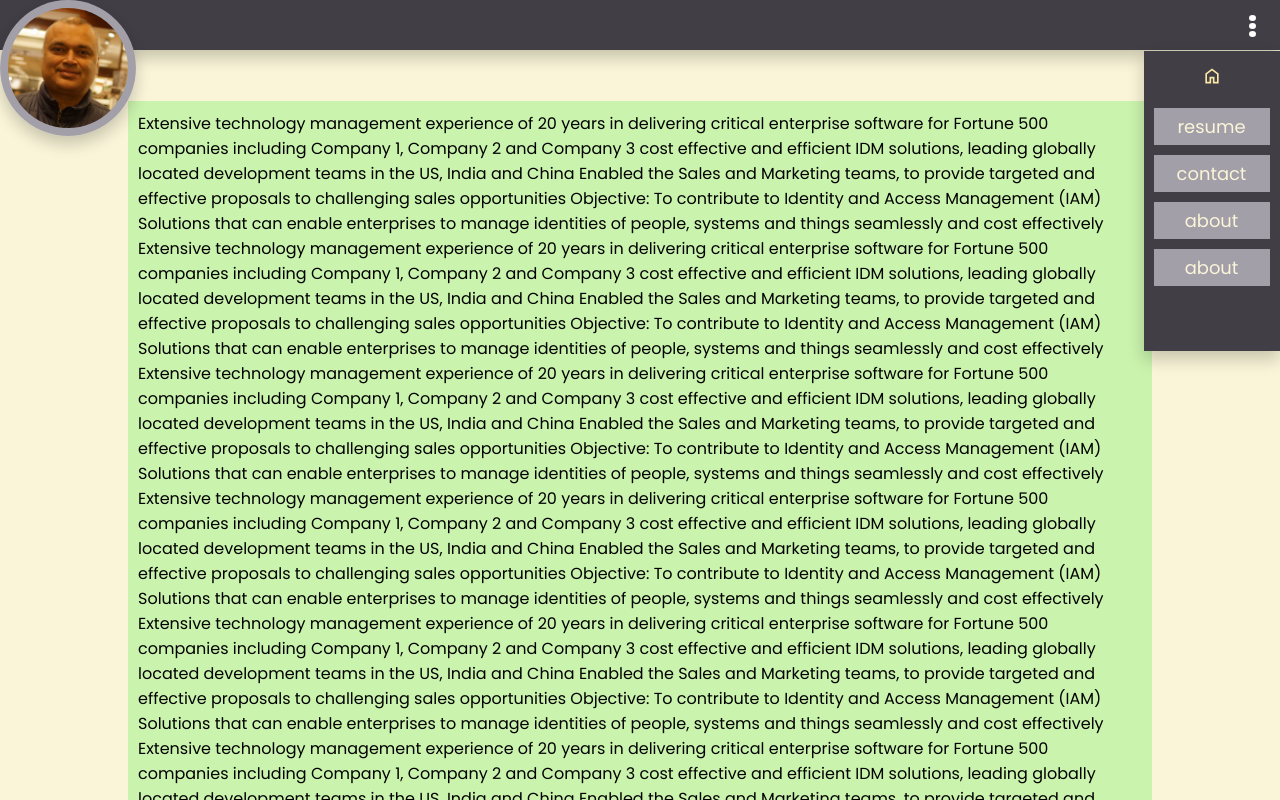
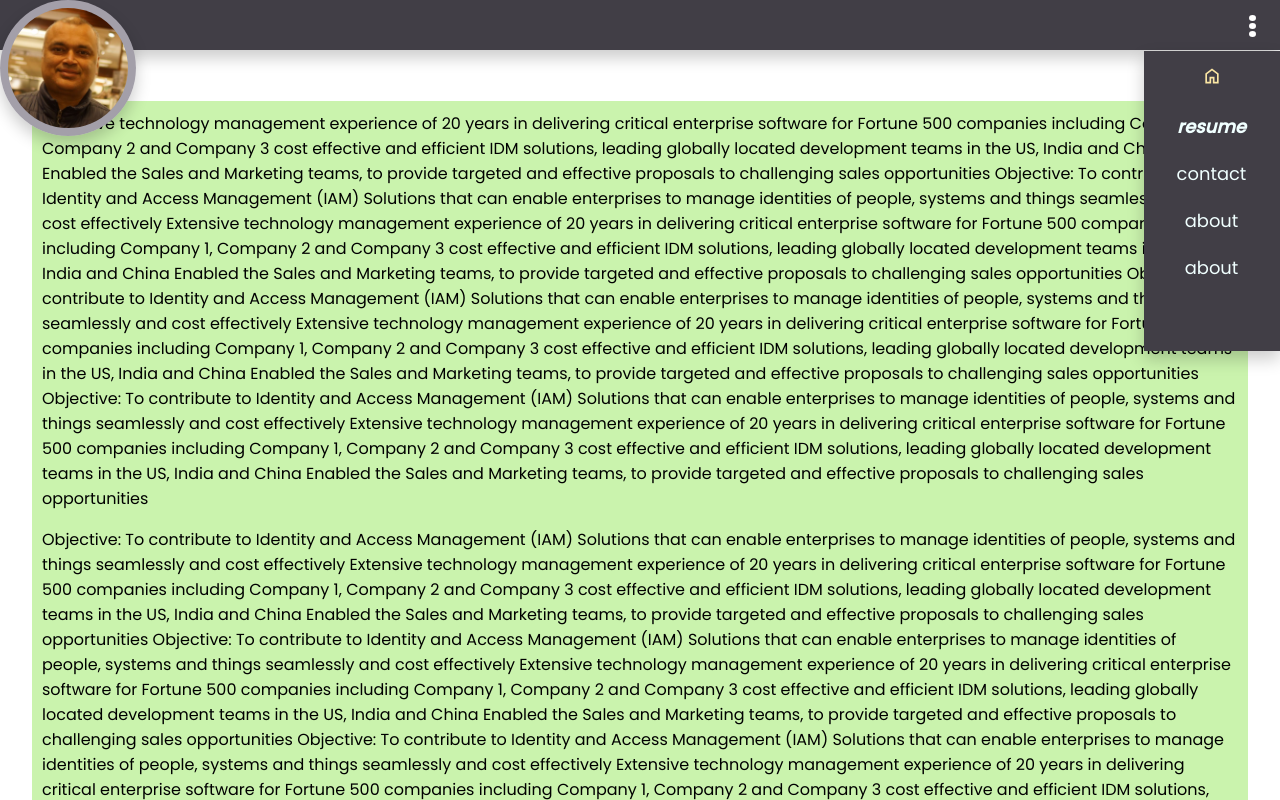
Before and after one commit to avinashgr/node-samples, an Angular app in the folder angular/resume-builder/: page /resume in a window 1280 px wide. Shown: the top 800 px of the page. Built offline with nearby package versions, Linux system fonts and the light colour scheme.

Commit message:
changed the styles for the menu \n updated the code to remove height %

```diff
--- a/angular/resume-builder/src/app/app.component.css
+++ b/angular/resume-builder/src/app/app.component.css
@@ -23,7 +23,7 @@
 .site-body {
     padding-top:100px; /*add buffer to account for the header and the image */
     height: 100%;
-    background-color: var(--off-white);
+    /* background-color: var(--off-white); */
     text-align:center;
     display: flex;
 
@@ -71,7 +71,7 @@
     }
 
     .main-content-body {
-        width: 80%;
+        width: 95%;
         margin: 1px auto;
     }
 
--- a/angular/resume-builder/src/app/navbar/navbar.component.css
+++ b/angular/resume-builder/src/app/navbar/navbar.component.css
@@ -124,7 +124,7 @@
     list-style: none;
   }
   .sidenav ul li{
-    background: var(--gray-400);
+    /* background: var(--gray-400); */
     /* border-radius: var(--border-radius-m); */
     font-size: var(--font-size-m);
     padding:5px 8px;
@@ -147,10 +147,21 @@
   .sidenav .nav-menu .nav-item-home img{
     width: 30px
   }
-  .sidenav .nav-menu .nav-item a{
+  .sidenav .nav-menu .nav-item a {
     text-decoration: none;
+    color: azure;
+
+  }
+  .sidenav .nav-menu .nav-item a:hover, .active {
+    font-weight: bold;
+    font-style: italic;
     color: var(--off-white)
   }
+
+
+
+
+
   .icon{
     display: none;
   }
--- a/angular/resume-builder/src/app/navbar/navbar.component.html
+++ b/angular/resume-builder/src/app/navbar/navbar.component.html
@@ -21,7 +21,7 @@
           <a href="/" class="nav-link"><img src="home.svg" alt=""/></a>
         </li>
         <li class="nav-item">
-          <a routerLink="/resume" routerLinkActive="active" ariaCurrentWhenActive="page" class="nav-link">resume</a>
+          <a routerLink="/resume" routerLinkActive="active" ariaCurrentWhenActive="page" >resume</a>
         </li>
         <li class="nav-item">
           <a routerLink="/contact" routerLinkActive="active" ariaCurrentWhenActive="page" class="nav-link">contact</a>
--- a/angular/resume-builder/src/app/resume/resume.component.css
+++ b/angular/resume-builder/src/app/resume/resume.component.css
@@ -1,5 +1,4 @@
 .resume{
-    height:100%;
     background: rgb(202, 243, 173);
     animation: appearSlow 1s ease-in-out 0s 1 normal none;
     text-align: left;
--- a/angular/resume-builder/src/app/resume/resume.component.html
+++ b/angular/resume-builder/src/app/resume/resume.component.html
@@ -1,5 +1,15 @@
 <div class="resume">
     Extensive technology management experience of 20 years in delivering critical enterprise software for Fortune 500 companies including Company 1, Company 2 and Company 3 cost effective and efficient IDM solutions, leading globally located development teams in the US, India and China Enabled the Sales and Marketing teams, to provide targeted and effective proposals to challenging sales opportunities
+    Objective:
+    To contribute to Identity and Access Management (IAM) Solutions that can enable enterprises to manage identities of people, systems and things seamlessly and cost effectively
+    Extensive technology management experience of 20 years in delivering critical enterprise software for Fortune 500 companies including Company 1, Company 2 and Company 3 cost effective and efficient IDM solutions, leading globally located development teams in the US, India and China Enabled the Sales and Marketing teams, to provide targeted and effective proposals to challenging sales opportunities
+    Objective:
+    To contribute to Identity and Access Management (IAM) Solutions that can enable enterprises to manage identities of people, systems and things seamlessly and cost effectively
+    Extensive technology management experience of 20 years in delivering critical enterprise software for Fortune 500 companies including Company 1, Company 2 and Company 3 cost effective and efficient IDM solutions, leading globally located development teams in the US, India and China Enabled the Sales and Marketing teams, to provide targeted and effective proposals to challenging sales opportunities
+    Objective:
+    To contribute to Identity and Access Management (IAM) Solutions that can enable enterprises to manage identities of people, systems and things seamlessly and cost effectively
+    Extensive technology management experience of 20 years in delivering critical enterprise software for Fortune 500 companies including Company 1, Company 2 and Company 3 cost effective and efficient IDM solutions, leading globally located development teams in the US, India and China Enabled the Sales and Marketing teams, to provide targeted and effective proposals to challenging sales opportunities
+    <p></p>
     Objective:
     To contribute to Identity and Access Management (IAM) Solutions that can enable enterprises to manage identities of people, systems and things seamlessly and cost effectively
     Extensive technology management experience of 20 years in delivering critical enterprise software for Fortune 500 companies including Company 1, Company 2 and Company 3 cost effective and efficient IDM solutions, leading globally located development teams in the US, India and China Enabled the Sales and Marketing teams, to provide targeted and effective proposals to challenging sales opportunities
@@ -23,6 +33,10 @@
     Extensive technology management experience of 20 years in delivering critical enterprise software for Fortune 500 companies including Company 1, Company 2 and Company 3 cost effective and efficient IDM solutions, leading globally located development teams in the US, India and China Enabled the Sales and Marketing teams, to provide targeted and effective proposals to challenging sales opportunities
     Objective:
     To contribute to Identity and Access Management (IAM) Solutions that can enable enterprises to manage identities of people, systems and things seamlessly and cost effectively
+    Objective:
+    To contribute to Identity and Access Management (IAM) Solutions that can enable enterprises to manage identities of people, systems and things seamlessly and cost effectively
+    Objective:
+    To contribute to Identity and Access Management (IAM) Solutions that can enable enterprises to manage identities of people, systems and things seamlessly and cost effectively
     Extensive technology management experience of 20 years in delivering critical enterprise software for Fortune 500 companies including Company 1, Company 2 and Company 3 cost effective and efficient IDM solutions, leading globally located development teams in the US, India and China Enabled the Sales and Marketing teams, to provide targeted and effective proposals to challenging sales opportunities
     Objective:
     To contribute to Identity and Access Management (IAM) Solutions that can enable enterprises to manage identities of people, systems and things seamlessly and cost effectively
@@ -32,4 +46,25 @@
     Extensive technology management experience of 20 years in delivering critical enterprise software for Fortune 500 companies including Company 1, Company 2 and Company 3 cost effective and efficient IDM solutions, leading globally located development teams in the US, India and China Enabled the Sales and Marketing teams, to provide targeted and effective proposals to challenging sales opportunities
     Objective:
     To contribute to Identity and Access Management (IAM) Solutions that can enable enterprises to manage identities of people, systems and things seamlessly and cost effectively
+    Extensive technology management experience of 20 years in delivering critical enterprise software for Fortune 500 companies including Company 1, Company 2 and Company 3 cost effective and efficient IDM solutions, leading globally located development teams in the US, India and China Enabled the Sales and Marketing teams, to provide targeted and effective proposals to challenging sales opportunities
+    Objective:
+    To contribute to Identity and Access Management (IAM) Solutions that can enable enterprises to manage identities of people, systems and things seamlessly and cost effectively
+    Extensive technology management experience of 20 years in delivering critical enterprise software for Fortune 500 companies including Company 1, Company 2 and Company 3 cost effective and efficient IDM solutions, leading globally located development teams in the US, India and China Enabled the Sales and Marketing teams, to provide targeted and effective proposals to challenging sales opportunities
+    Objective:
+    To contribute to Identity and Access Management (IAM) Solutions that can enable enterprises to manage identities of people, systems and things seamlessly and cost effectively
+    Extensive technology management experience of 20 years in delivering critical enterprise software for Fortune 500 companies including Company 1, Company 2 and Company 3 cost effective and efficient IDM solutions, leading globally located development teams in the US, India and China Enabled the Sales and Marketing teams, to provide targeted and effective proposals to challenging sales opportunities
+    <p></p>
+    Objective:
+    To contribute to Identity and Access Management (IAM) Solutions that can enable enterprises to manage identities of people, systems and things seamlessly and cost effectively
+    Extensive technology management experience of 20 years in delivering critical enterprise software for Fortune 500 companies including Company 1, Company 2 and Company 3 cost effective and efficient IDM solutions, leading globally located development teams in the US, India and China Enabled the Sales and Marketing teams, to provide targeted and effective proposals to challenging sales opportunities
+    Objective:
+    To contribute to Identity and Access Management (IAM) Solutions that can enable enterprises to manage identities of people, systems and things seamlessly and cost effectively
+    Extensive technology management experience of 20 years in delivering critical enterprise software for Fortune 500 companies including Company 1, Company 2 and Company 3 cost effective and efficient IDM solutions, leading globally located development teams in the US, India and China Enabled the Sales and Marketing teams, to provide targeted and effective proposals to challenging sales opportunities
+    Objective:
+    To contribute to Identity and Access Management (IAM) Solutions that can enable enterprises to manage identities of people, systems and things seamlessly and cost effectively
+    Extensive technology management experience of 20 years in delivering critical enterprise software for Fortune 500 companies including Company 1, Company 2 and Company 3 cost effective and efficient IDM solutions, leading globally located development teams in the US, India and China Enabled the Sales and Marketing teams, to provide targeted and effective proposals to challenging sales opportunities
+    Objective:
+    To contribute to Identity and Access Management (IAM) Solutions that can enable enterprises to manage identities of people, systems and things seamlessly and cost effectively
+    Objective:
+    To contribute to Identity and Access Management (IAM) Solutions that can enable enterprises to manage identities of people, systems and things seamlessly and cost effectively
 </div>
--- a/angular/resume-builder/src/index.html
+++ b/angular/resume-builder/src/index.html
@@ -2,7 +2,7 @@
 <html lang="en">
 <head>
   <meta charset="utf-8">
-  <title>ResumeBuilder</title>
+  <title>Reach Me</title>
   <base href="/">
   <meta name="viewport" content="width=device-width, initial-scale=1">
   <link rel="icon" type="image/x-icon" href="favicon.ico">
--- a/angular/resume-builder/src/styles.css
+++ b/angular/resume-builder/src/styles.css
@@ -4,7 +4,6 @@
 }
 body {
     margin:0px;
-    background-color: oklch(96.76% 0.039 99.53);
 
 }
 
```
